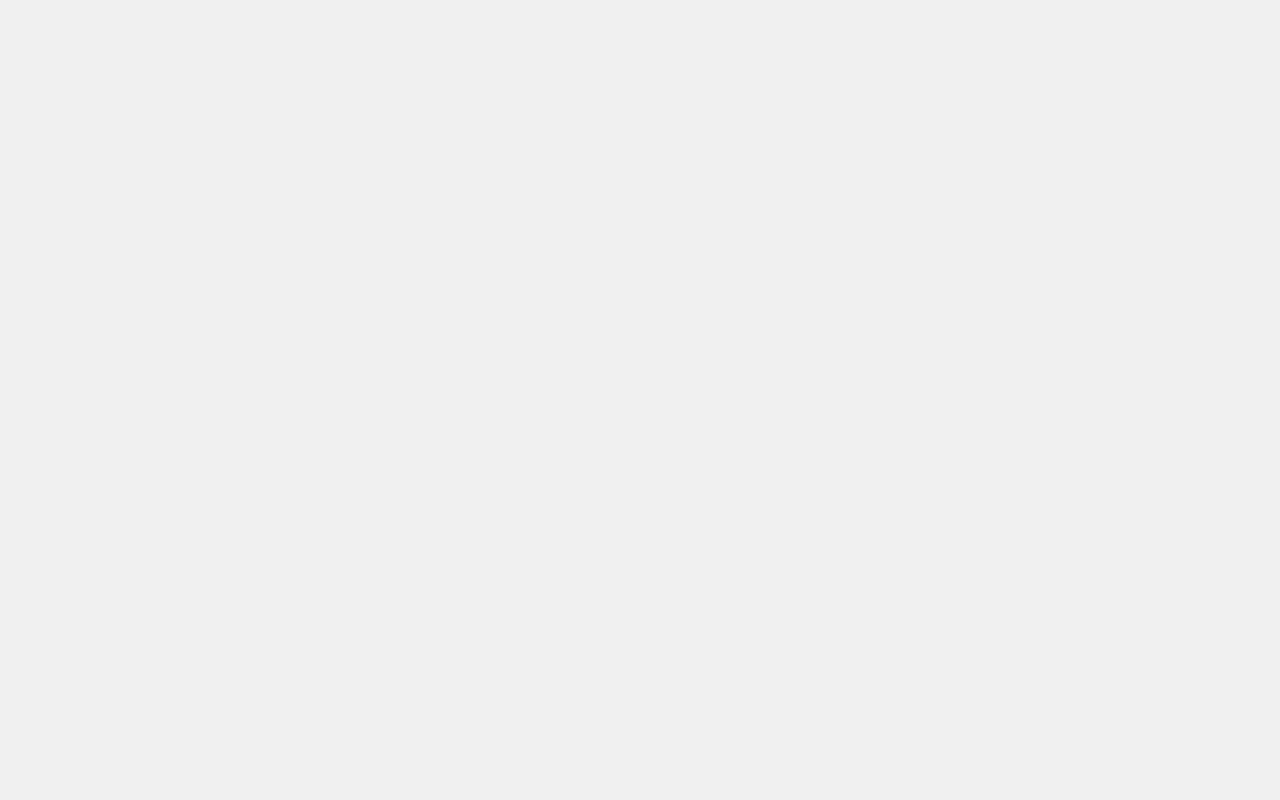
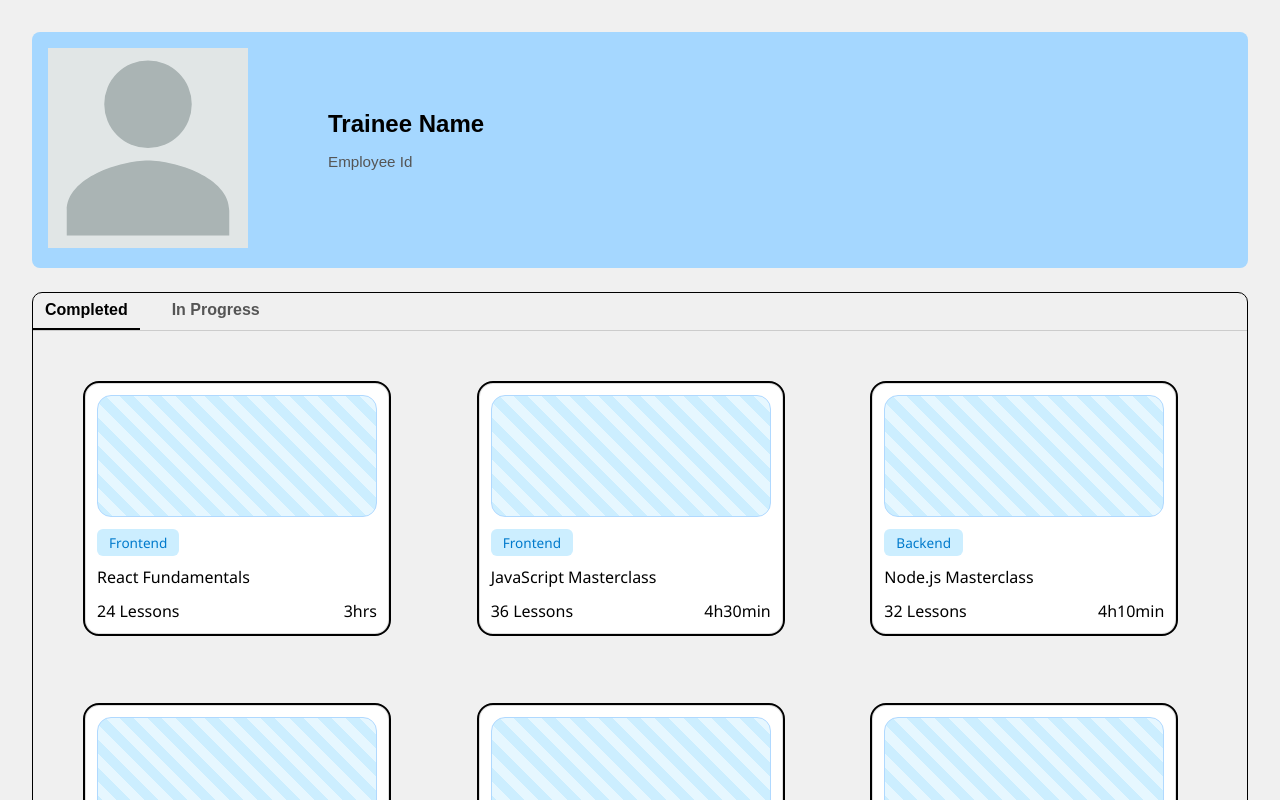
Before and after one commit to subhashini-git123/lms-project, a React (Create React App) app: page /task-tracker in a window 1280 px wide. Before the commit this address had no page. Shown: the top 800 px of the page. Built offline with nearby package versions, Linux system fonts and the light colour scheme.

Commit message:
FEAT: TaskTracker page added

```diff
--- a/src/App.js
+++ b/src/App.js
@@ -14,7 +14,7 @@
 import Setting from './pages/Setting'
 import Courses from "./pages/Courses";
 import CourseDetail from "./pages/CourseDetail";
-
+import TaskTracker from "./pages/TaskTracker";
 function App() {
   return (
         <CourseProvider>
@@ -33,6 +33,7 @@
                  <Route path="/settings" element={<Setting />} />
                  <Route path="/Courses" element={<Courses />} />
                   <Route path="/courses/:id" element={<CourseDetail />} />
+                    <Route path="/task-tracker" element={<TaskTracker />} />
       </Routes>
     </Router>
     </CourseProvider>
--- a/src/components/Card.css
+++ b/src/components/Card.css
@@ -42,20 +42,46 @@
   margin: 0 0 12px;
   line-height: 1.4;
 }
-
-/* HIDE these for consistency with popular courses */
-.card-progress-bar,
-.card-play-btn,
-.card-time {
-  display: none !important;
+ .card-progress-bar {
+  height: 6px;
+  background-color: #e0e0e0;
+  border-radius: 4px;
+  overflow: hidden;
+  margin-bottom: 10px;
 }
 
+.card-progress {
+  height: 100%;
+  background-color: #007acc;
+  transition: width 0.3s ease-in-out;
+}
+
+
+ .card-time {
+  display: flex;
+  align-items: center;
+  gap: 4px;
+  color: #666;
+  font-size: 0.85rem;
+}
+
+
+.card-play-btn{
+    border-radius: 50%;
+    border: 1.5px solid #AAB4B4;
+    background-color: white;
+}
+.play-icon{
+  left: 5px;
+      padding-top: 3px;
+    padding-left: 2px;
+        color: #AAB4B4;
+
+}
 .card-footer {
   display: flex;
-  justify-content: space-between;
-  align-items: center;
-  font-size: 0.85rem;
-  color: #333;
+   justify-content: space-between;
+
 }
 
 /* === Carousel Section Styling === */
--- a/src/pages/CourseContext.js
+++ b/src/pages/CourseContext.js
@@ -1,9 +1,8 @@
-import React, { createContext, useContext, } from "react";
+import React, { createContext, useContext } from "react";
 
 const CourseContext = createContext();
 
 export const CourseProvider = ({ children }) => {
-
   const continueCourses = [
     {
       title: "HTML and CSS Basics to Advanced Complete Course",
@@ -56,6 +55,18 @@
       duration: "4h10min",
       lessons: 32,
     },
+       {
+      title: "Node.js Masterclass",
+      tag: "Backend",
+      duration: "4h10min",
+      lessons: 32,
+    },
+       {
+      title: "Node.js Masterclass",
+      tag: "Backend",
+      duration: "4h10min",
+      lessons: 32,
+    },
   ];
 
   return (
--- a/src/pages/Courses.css
+++ b/src/pages/Courses.css
@@ -1,6 +1,6 @@
 .courses-container {
   display: grid;
-  grid-template-columns: repeat(2, 1fr);
+  grid-template-columns: repeat(3, 1fr);
   gap: 20px;
   padding: 10px;
   box-sizing: border-box;
--- a/src/pages/Courses.js
+++ b/src/pages/Courses.js
@@ -8,6 +8,7 @@
 
 const Courses = () => {
   const { suggestedCourses } = useCourses();
+ const { continueCourses } = useCourses();
 
   return (
     <div className="dashboard-container">
@@ -29,6 +30,21 @@
               />
             </Link>
           ))}
+
+          {continueCourses.map((course, index) => (
+            <Link
+              to={`/courses/${index}`}
+              key={index}
+              style={{ textDecoration: "none", color: "inherit" }}
+            >
+              <Card
+                tag={course.tag}
+                title={course.title}
+                duration={course.duration}
+                lessons={course.lessons}
+              />
+            </Link>
+          ))}
         </div>
       </div>
     </div>
--- a/src/pages/SetPassword.css
+++ b/src/pages/SetPassword.css
@@ -40,7 +40,7 @@
   margin-bottom: 10px;
 }
 
-button {
+.setpassword-btn {
   width: 100%;
   padding: 10px;
   background: #a3e4f2;
--- a/src/pages/SetPassword.js
+++ b/src/pages/SetPassword.js
@@ -45,7 +45,7 @@
 
         {error && <p className="error">{error}</p>}
 
-        <button onClick={handleReset}>Reset Password</button>
+        <button className="setpassword-btn"  onClick={handleReset}>Reset Password</button>
         <a href="/" className="back-link">
           ← Back to login
         </a>
--- a/src/pages/TaskTracker.css
+++ b/src/pages/TaskTracker.css
@@ -0,0 +1,86 @@
+.task-tracker {
+  padding: 2rem;
+  font-family: Arial, sans-serif;
+}
+
+.trainee-card {
+  display: flex;
+  align-items: center;
+  background: #A5D7FF;
+  padding: 1rem;
+  border-radius: 8px;
+  margin-bottom: 1.5rem;
+}
+
+.trainee-photo {
+  width: 200px;
+  height: 200px;
+  margin-right: 5rem;
+  color: #AAB4B4;
+  background-color: #E1E6E6;
+}
+
+.trainee-info h2 {
+  margin: 0;
+}
+
+.tabs {
+  display: flex;
+  border-bottom: 1px solid #ccc;
+  font-size: 16px;
+  gap: 20px;
+}
+
+
+.tab {
+  cursor: pointer;
+  color: #555;
+  border-bottom: 3px solid transparent;
+  transition: all 0.3s ease;
+    cursor: pointer;
+  padding: 8px 12px;
+  font-weight: bold;
+}
+
+.tab.active {
+  font-weight: bold;
+    color: #000;
+  border-bottom: 2px solid #000;
+}
+
+.tab:hover {
+  background-color: #d6e9f8;
+}
+
+.layout-border{
+border: 1px solid black ;
+border-radius: 10px;
+}
+
+.course-grid {
+  display: grid;
+  grid-template-columns: repeat(auto-fill, minmax(240px, 1fr));
+  gap: 1rem;
+}
+
+.course-card {
+  border: 1px solid #ccc;
+  border-radius: 8px;
+  padding: 1rem;
+  background: #fff;
+  box-shadow: 0 0 5px rgba(0,0,0,0.1);
+}
+
+.thumbnail {
+  height: 100px;
+  background-color: #eef;
+  border-radius: 5px;
+  margin-bottom: 0.5rem;
+}
+.tracker-container{
+       display: grid;
+    grid-template-columns: repeat(3, 1fr);
+    gap: 67px;
+    padding: 50px;
+    box-sizing: border-box;
+}
--- a/src/pages/TaskTracker.js
+++ b/src/pages/TaskTracker.js
@@ -0,0 +1,232 @@
+// import React, { useState } from "react";
+// import { useCourses } from "./CourseContext";
+// import "./TaskTracker.css";
+// import { BsPersonSquare } from "react-icons/bs";
+// const TaskTracker = () => {
+//   const { continueCourses } = useCourses();
+//   const [activeTab, setActiveTab] = useState("Completed");
+
+//   return (
+//     <div className="task-tracker">
+//       <div className="trainee-card">
+// <div ><BsPersonSquare />   </div>
+//         <div className="trainee-info">
+//           <h2>Trainee Name</h2>
+//           <p>Employee Id</p>
+//         </div>
+//       </div>
+
+//       <div className="tabs">
+//         <button
+//           className={activeTab === "Completed" ? "active" : ""}
+//           onClick={() => setActiveTab("Completed")}
+//         >
+//           Completed
+//         </button>
+//         <button
+//           className={activeTab === "InProgress" ? "active" : ""}
+//           onClick={() => setActiveTab("InProgress")}
+//         >
+//           InProgress
+//         </button>
+//       </div>
+
+//       <div className="course-grid">
+//         {continueCourses.map((course, index) => (
+//           <div key={index} className="course-card">
+//             <div className="thumbnail" />
+//             <div className="course-info">
+//               <h4>{course.title}</h4>
+//               <p>{course.lessons || "43 lessons"} &nbsp; | &nbsp; {course.duration}</p>
+//             </div>
+//           </div>
+//         ))}
+//       </div>
+//     </div>
+//   );
+// };
+
+// export default TaskTracker;
+
+/****************************************** */
+
+
+// import React, { useState } from "react";
+// import { Link } from "react-router-dom";
+// import { useCourses } from "./CourseContext";
+// import "./TaskTracker.css";
+// import { IoPersonSharp } from "react-icons/io5";
+// import Card from "../components/Card";
+// const TaskTracker = () => {
+//   const { continueCourses } = useCourses();
+//   const [activeTab, setActiveTab] = useState("Completed","inprogress");
+//  const suggestedCourses = [
+//   { title: "React Basics", tag: "Frontend", lessons: 10, duration: "2h" },
+//   { title: "Advanced CSS",  tag: "Frontend", lessons: 8, duration: "1.5h" },
+//   { title: "Node.js Masterclass", tag: "Backend", lessons: 32, duration: "4h10min"},
+//     { title: "Node.js Masterclass", tag: "Backend", lessons: 32, duration: "4h10min"},
+//       { title: "Node.js Masterclass", tag: "Backend", lessons: 32, duration: "4h10min"},
+// ];
+
+
+//   return (
+//     <div className="task-tracker">
+//       <div className="trainee-card">
+//         <div>
+//           <IoPersonSharp  className="trainee-photo" /> {/* updated icon */}
+//         </div>
+//         <div className="trainee-info">
+//           <h2>Trainee Name</h2>
+//           <p>Employee Id</p>
+//         </div>
+//       </div>
+
+//        <div className="tabs">
+//             <div
+//               className={`tab ${activeTab === "completed" ? "active" : ""}`}
+//               onClick={() => setActiveTab("completed")}
+//             >
+//               Completed
+//             </div>
+//             <div
+//               className={`tab ${activeTab === "inprogress" ? "active" : ""}`}
+//               onClick={() => setActiveTab("inprogress")}
+//             >
+//               InProgress
+//             </div>
+
+//           </div>
+
+//  <div className="courses-container">
+//           {suggestedCourses.map((course, index) => (
+//             <Link
+//               to={`/courses/${index}`}
+//               key={index}
+//               style={{ textDecoration: "none", color: "inherit" }}
+//             >
+//               <Card
+//                 tag={course.tag}
+//                 title={course.title}
+//                 duration={course.duration}
+//                 lessons={course.lessons}
+//               />
+//             </Link>
+//           ))}
+//         </div>
+
+//            <div className="courses-container">
+//           {continueCourses.map((course, index) => (
+//             <Link
+//               to={`/courses/${index}`}
+//               key={index}
+//               style={{ textDecoration: "none", color: "inherit" }}
+//             >
+//               <Card
+//                 tag={course.tag}
+//                 title={course.title}
+//                 duration={course.duration}
+//                 progress={course.progress}
+//               />
+//             </Link>
+//           ))}
+//         </div>
+
+
+
+//     </div>
+//   );
+// };
+
+// export default TaskTracker;
+
+/****************************************** */
+
+
+import React, { useState } from "react";
+import { Link } from "react-router-dom";
+import { useCourses } from "../pages/CourseContext";
+import "./TaskTracker.css";
+import { IoPersonSharp } from "react-icons/io5";
+import Card from "../components/Card";
+
+const TaskTracker = () => {
+  const { continueCourses, suggestedCourses } = useCourses();
+  const [activeTab, setActiveTab] = useState("completed","inprogress");
+
+  return (
+    <div className="task-tracker">
+      {/* Trainee Info */}
+      <div className="trainee-card">
+        <div>
+          <IoPersonSharp className="trainee-photo" />
+        </div>
+        <div className="trainee-info">
+          <h2>Trainee Name</h2>
+          <p>Employee Id</p>
+        </div>
+      </div>
+
+      {/* Tabs */}
+      <div className="layout-border">
+      <div className="tabs">
+        <div
+          className={`tab ${activeTab === "completed" ? "active" : ""}`}
+          onClick={() => setActiveTab("completed")}
+        >
+          Completed
+        </div>
+        <div
+          className={`tab ${activeTab === "inprogress" ? "active" : ""}`}
+          onClick={() => setActiveTab("inprogress")}
+        >
+          In Progress
+        </div>
+      </div>
+
+      {/* Conditional Rendering Based on Active Tab */}
+    {activeTab === "completed" && (
+        <div className="tracker-container">
+          {suggestedCourses.map((course, index) => (
+            <Link
+              to={`/courses/${index}`}
+              key={index}
+              style={{ textDecoration: "none", color: "inherit" }}
+            >
+              <Card
+                tag={course.tag}
+              title={course.title}
+                duration={course.duration}
+                lessons={course.lessons}
+                  hideFooter={true}
+              />
+
+            </Link>
+          ))}
+        </div>
+      )}
+
+      {activeTab === "inprogress" && (
+        <div className="tracker-container">
+          {continueCourses.map((course, index) => (
+            <Link
+              to={`/courses/${index}`}
+              key={index}
+              style={{ textDecoration: "none", color: "inherit" }}
+            >
+              <Card
+                tag={course.tag}
+                courseTitle={course.title}
+                progress={course.progress}
+                  hideFooter={true}
+              />
+            </Link>
+          ))}
+        </div>
+      )}
+
+  </div>
+    </div>
+  );
+};
+
+export default TaskTracker;
```
Also changed, not shown: src/components/Card.js (+14 -6 lines), src/pages/CourseDetail.js (+23 -14 lines), src/components/Sidebar.css (line endings or trailing spaces).
